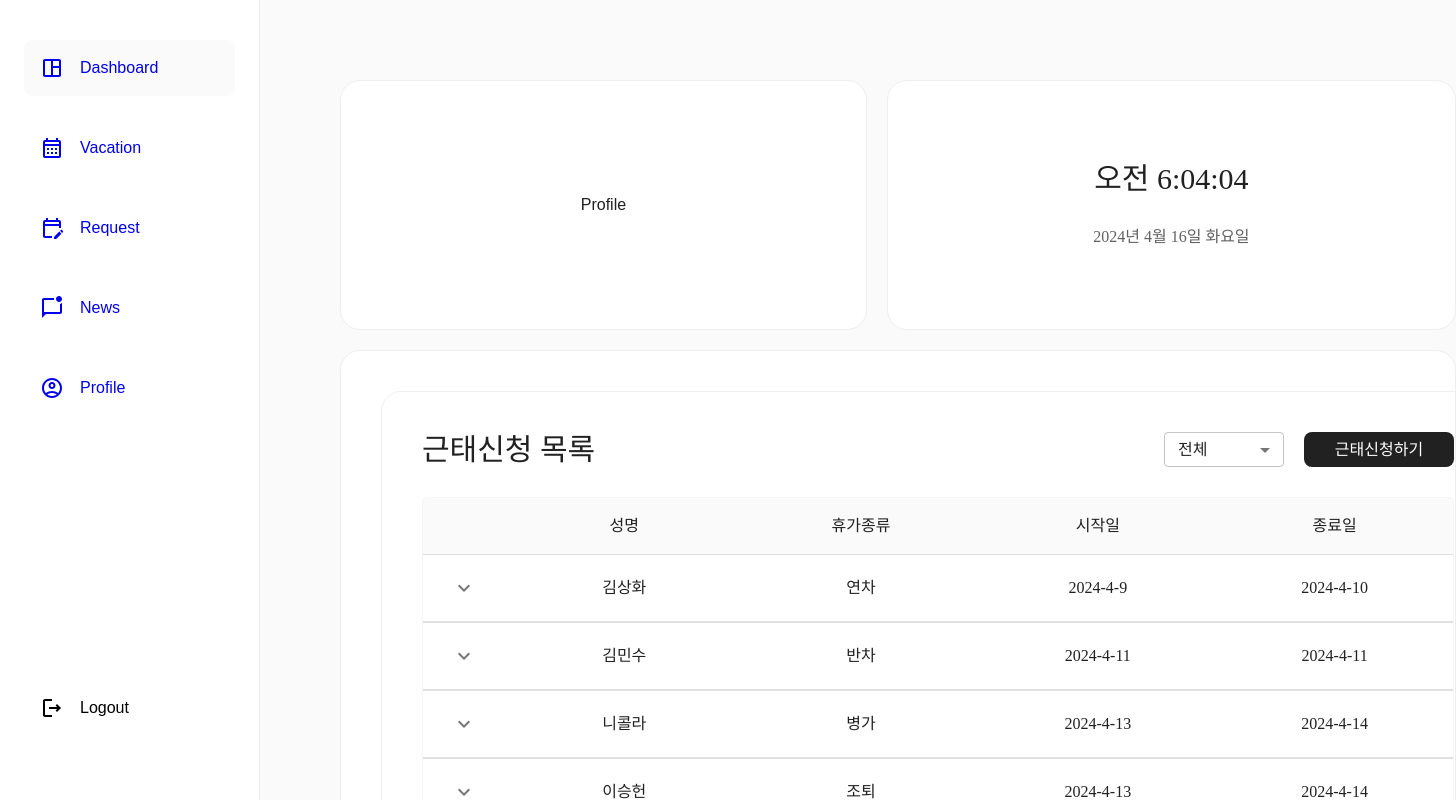
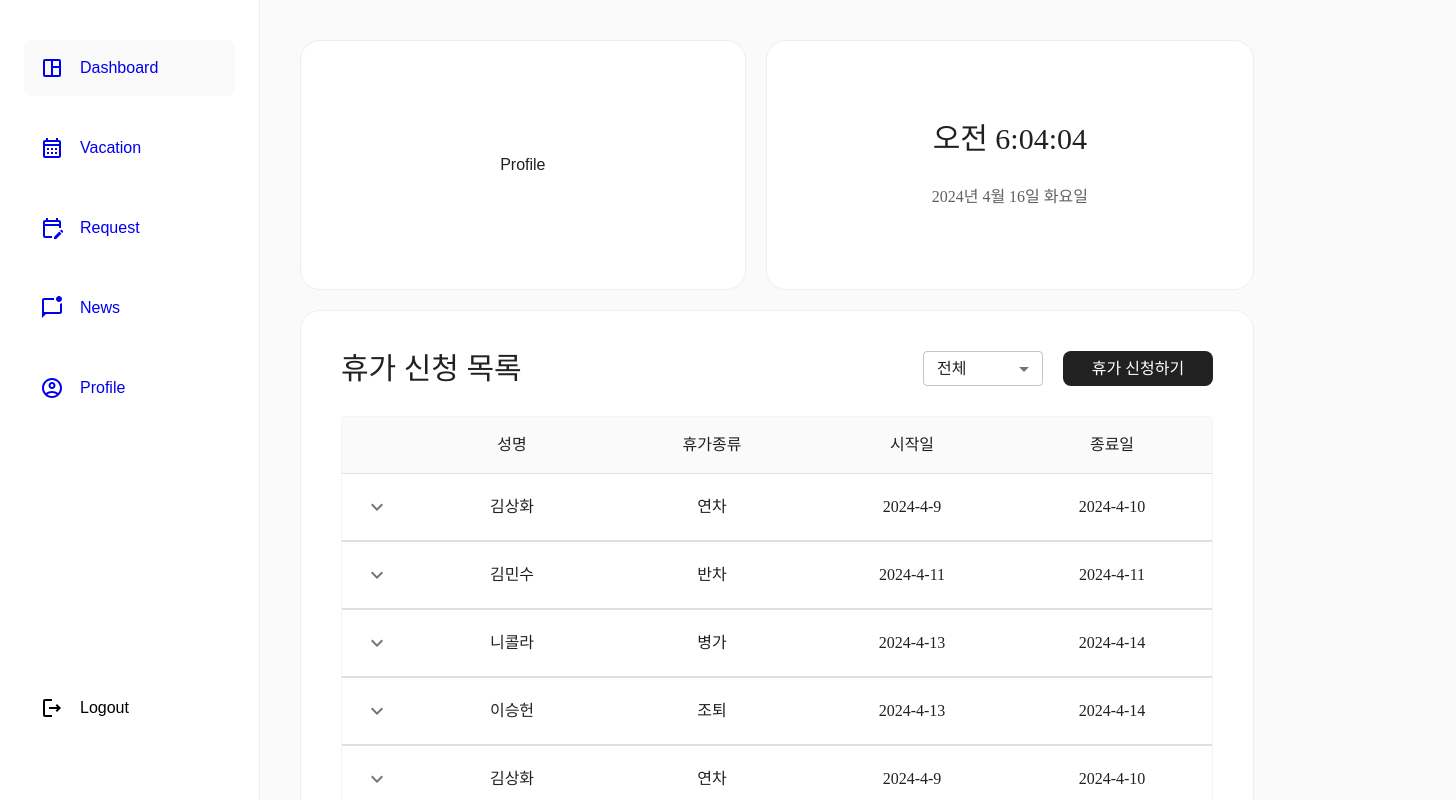
Before and after one commit to SSUDNG/toy1-group3, a React (Create React App) app: page / in a window 1280 px wide. Shown: the top 800 px of the page, 1456 px wide, since content can reach past the window. Built offline with nearby package versions, Linux system fonts and the light colour scheme; no server answers; sample sign-in values are in the browser's storage; a web font is replaced by a local one.

Commit message:
edit: CSS/MUI consistency

```diff
--- a/src/components/EditModal.tsx
+++ b/src/components/EditModal.tsx
@@ -71,7 +71,7 @@ const EditModal: React.FC<EditModalProps> = ({
   return (
     <div className={styles.modalBg}>
       <div className={styles.editModal} ref={ref}>
-        <h1>프로필 편집</h1>
+        <Typography variant="h1">프로필 편집</Typography>
         <div className={styles.editModalBody}>
           <div className={styles.photoBox}>
             <img
@@ -96,7 +96,7 @@ const EditModal: React.FC<EditModalProps> = ({
           </div>
           <div className={styles.editModalBodyInput}>
             <div>
-              <Typography variant="h6">Name</Typography>
+              <Typography variant="h4">Name</Typography>
               <TextField
                 type="text"
                 value={editProfile.name || ""}
@@ -104,7 +104,7 @@ const EditModal: React.FC<EditModalProps> = ({
               />
             </div>
             <div>
-              <Typography variant="h6">Phone</Typography>
+              <Typography variant="h4">Phone</Typography>
               <TextField
                 type="text"
                 value={editProfile.phoneNumber || ""}
@@ -112,7 +112,7 @@ const EditModal: React.FC<EditModalProps> = ({
               />
             </div>
             <div>
-              <Typography variant="h6">Email</Typography>
+              <Typography variant="h4">Email</Typography>
               <TextField
                 type="text"
                 value={editProfile.email || ""}
@@ -120,7 +120,7 @@ const EditModal: React.FC<EditModalProps> = ({
               />
             </div>
             <div>
-              <Typography variant="h6">Position</Typography>
+              <Typography variant="h4">Position</Typography>
               <TextField
                 type="text"
                 value={editProfile.position || ""}
@@ -130,8 +130,14 @@ const EditModal: React.FC<EditModalProps> = ({
           </div>
         </div>
         <Box className={styles.modalBot}>
-          <Button onClick={handleSaveEdit}>저 장</Button>
-          <Button onClick={() => setEditModalOpen(false)}>취 소</Button>
+          <Button onClick={handleSaveEdit}>저장</Button>
+          <Button
+            variant="outlined"
+            color="secondary"
+            onClick={() => setEditModalOpen(false)}
+          >
+            취소
+          </Button>
         </Box>
       </div>
     </div>
--- a/src/components/ProfileHeader.tsx
+++ b/src/components/ProfileHeader.tsx
@@ -1,4 +1,4 @@
-import { Container, IconButton } from "@mui/material";
+import { Container, IconButton, Typography } from "@mui/material";
 import EditIcon from "@mui/icons-material/Edit";
 import React from "react";
 import { ProfileData } from "components/TypeDef";
@@ -25,12 +25,12 @@ const ProfileHeader: React.FC<HeaderProps> = ({
   };
   return (
     <Container>
-      <h1>
+      <Typography variant="h1">
         프로필{" "}
         <IconButton>
           <EditIcon onClick={handleEditProfile} />
         </IconButton>
-      </h1>
+      </Typography>
     </Container>
   );
 };
--- a/src/components/TAAHeader.tsx
+++ b/src/components/TAAHeader.tsx
@@ -27,7 +27,7 @@ function TAAHeader({ current, onSelect }: TAAHeaderProps) {
   return (
     <div className={styles.headerContainer}>
       <div className={styles.title}>
-        <Typography variant="h1">근태신청 목록</Typography>
+        <Typography variant="h1">휴가 신청 목록</Typography>
       </div>
       <div className={styles.right}>
         <FormControl sx={{ m: 0, minWidth: 120 }} size="small">
@@ -53,7 +53,7 @@ function TAAHeader({ current, onSelect }: TAAHeaderProps) {
             goToResist();
           }}
         >
-          근태신청하기
+          휴가 신청하기
         </Button>
       </div>
     </div>
--- a/src/pages/MainPage/Main.module.css
+++ b/src/pages/MainPage/Main.module.css
@@ -3,7 +3,6 @@
   display: flex;
   flex-direction: column;
   gap: 20px;
-  margin: 40px;
 }
 
 .top {
@@ -24,8 +23,5 @@
 
 .middle {
   width: 100%;
-  background-color: #fff;
-  border: 1px solid #EEEEEE;
-  border-radius: 20px;
   overflow: hidden;
 }
--- a/src/pages/RequestPage/Request.module.css
+++ b/src/pages/RequestPage/Request.module.css
@@ -1,6 +1,5 @@
 .form {
   padding: 40px;
-  margin: 40px;
   background-color: #fff;
   border-radius: 20px;
   border: 1px solid #EEEEEE;
--- a/src/pages/RequestPage/index.tsx
+++ b/src/pages/RequestPage/index.tsx
@@ -45,13 +45,14 @@ const Request: React.FunctionComponent = () => {
 
   return (
     <form className={styles.form} onSubmit={handleSubmit}>
-      <Typography variant="h1">부재 신청</Typography>
+      <Typography variant="h1">휴가 신청</Typography>
       <Grid className={styles.grid} container spacing={2}>
         <Grid item xs={12}>
           <FormControl fullWidth>
             <TextField
               select
               required
+              color="secondary"
               label="휴가 종류"
               value={requestData.vacationType}
               onChange={(e) =>
@@ -73,6 +74,7 @@ const Request: React.FunctionComponent = () => {
           <TextField
             label="시작일"
             type="date"
+            color="secondary"
             fullWidth
             required
             value={requestData.startDate || ""}
@@ -91,6 +93,7 @@ const Request: React.FunctionComponent = () => {
           <TextField
             label="종료일"
             type="date"
+            color="secondary"
             fullWidth
             required
             value={requestData.endDate || ""}
@@ -110,6 +113,7 @@ const Request: React.FunctionComponent = () => {
             <TextField
               select
               required
+              color="secondary"
               label="사유"
               value={requestData.reason}
               onChange={(e) =>
@@ -130,6 +134,7 @@ const Request: React.FunctionComponent = () => {
         <Grid item xs={12}>
           <TextField
             label="추가 정보"
+            color="secondary"
             fullWidth
             multiline
             rows={4}
@@ -144,12 +149,12 @@ const Request: React.FunctionComponent = () => {
         </Grid>
         <Grid item xs={6}>
           <Button type="submit" disabled={!isFormValid()}>
-            신청하기
+            휴가 신청
           </Button>
         </Grid>
         <Grid item xs={6}>
           <Button variant="outlined" color="secondary" onClick={handleReset}>
-            취소하기
+            취소
           </Button>
         </Grid>
       </Grid>
--- a/src/pages/TAAListPage/TAA.module.css
+++ b/src/pages/TAAListPage/TAA.module.css
@@ -1,6 +1,4 @@
 .form{
-  margin-left: 40px;
-  margin: 40px;
   padding: 40px;
   width: 100%;
   background-color: #fff;
```
